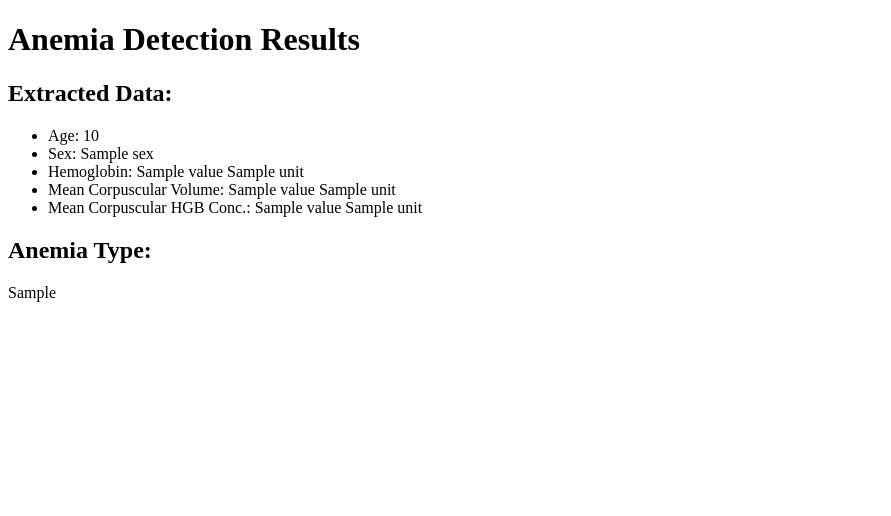
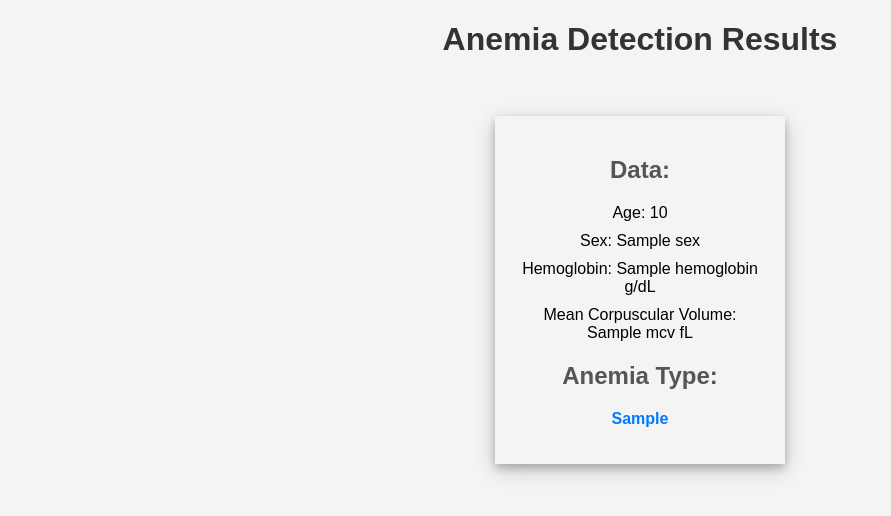
Before and after one commit to archanarajeshwar/anemia_diet_recommender, a Flask app: template extract_data/templates/result.html in a window 1280 px wide. Shown: the top 516 px of the page, without its empty margins (0-891 px from the left). Run offline with Flask 3, Linux system fonts and the light colour scheme; the template is opened without the code that fills it: most values are stand-ins (such as "Sample title", 1, 10 or a date in 2020).

Commit message:
new update

```diff
--- a/extract_data/app.py
+++ b/extract_data/app.py
@@ -4,53 +4,53 @@ import pdfplumber
 import re
 
 app = Flask(__name__)
-app.secret_key = "secret"  # Secret key for flash messages
 
-def extract_data_from_pdf(pdf_file):
-    # Define regular expressions for pattern matching
-    age_sex_pattern = r"Age : (\d+) Yrs Sex : (\w+)"
-    hemoglobin_pattern = r"H[ae]moglobin (\d+\.\d+)"
-    mcv_pattern = r"(MCV|M\.C\.V|Mean\sCorpuscular\sVolume) (\d+\.\d+)"
-    mean_corp_hgb_conc_pattern = r"Mean Corpuscular HGB Conc\. (\d+\.\d+)"
+def extract_value(text, keyword):
+    pattern = re.compile(r'{}[\s:]+(.+?)(?:\n|$)'.format(keyword), re.IGNORECASE)
+    match = re.search(pattern, text)
+    if match:
+        return match.group(1).strip()
+    return None
 
-    # Initialize dictionary to store extracted data
-    extracted_data = {}
+def extract_information(pdf_file_path):
+    extracted_data = []
 
-    # Open the PDF file
-    with pdfplumber.open(pdf_file) as pdf:
-        # Extract text from each page
+    with pdfplumber.open(pdf_file_path) as pdf:
         for page in pdf.pages:
             text = page.extract_text()
 
-            # Extract fields using regular expressions
-            age_sex_match = re.search(age_sex_pattern, text)
-            hemoglobin_match = re.search(hemoglobin_pattern, text)
-            mcv_match = re.search(mcv_pattern, text)
-            mean_corp_hgb_conc_match = re.search(mean_corp_hgb_conc_pattern, text)
+            # Example: searching for specific keywords or patterns
+            hemoglobin = extract_value(text, "HEMOGLOBIN")[:4]
+            sex = extract_value(text, "Sex")
+            age = extract_value(text, "Age")[:2]
+            mcv = extract_value(text, "Mean Corpuscular Volume")[:4]
 
-            # Store extracted fields in the dictionary
-            if age_sex_match:
-                extracted_data["Age"] = age_sex_match.group(1)
-                extracted_data["Sex"] = age_sex_match.group(2)
-
-            if hemoglobin_match:
-                extracted_data["Hemoglobin"] = hemoglobin_match.group(1)
-
-            if mcv_match:
-                extracted_data["Mean Corpuscular Volume"] = mcv_match.group(2)
-
-            if mean_corp_hgb_conc_match:
-                extracted_data["Mean Corpuscular HGB Conc."] = mean_corp_hgb_conc_match.group(1)
+            # Append extracted data to list
+            extracted_data.append({
+                "Hemoglobin": hemoglobin,
+                "Sex": sex,
+                "Age": age,
+                "MCV": mcv,
+            })
 
     return extracted_data
 
+
+
 def identify_anemia_type(mcv_value):
+    if mcv_value is None:
+        return "Data not available"
+    mcv_value = float(mcv_value)
     if mcv_value < 80:
         return "Microcytic Anemia"
     elif 80 <= mcv_value <= 100:
         return "Normocytic Anemia"
     else:
         return "Macrocytic Anemia"
+
+
+
+
 
 @app.route("/", methods=["GET", "POST"])
 def upload_file():
@@ -72,19 +72,13 @@ def upload_file():
             file_path = os.path.join("uploads", filename)
 
             # Extract data from PDF
-            extracted_data = extract_data_from_pdf(file_path)
+            extracted_data = extract_information(file_path)
 
-            # Extract MCV value
-            mcv_value = float(extracted_data.get("Mean Corpuscular Volume", "0"))
+            # Extract MCV value from the first entry
+            mcv_value = extracted_data[0].get("MCV")
 
             # Identify anemia type
             anemia_type = identify_anemia_type(mcv_value)
-
-            # Save extracted data or use for further processing
-            # For now, just print the extracted data and anemia type
-            print("Extracted Data:")
-            print(extracted_data)
-            print("Anemia Type:", anemia_type)
 
             # Render the template with extracted data and anemia type
             return render_template("result.html", extracted_data=extracted_data, anemia_type=anemia_type)
--- a/extract_data/static/upload.css
+++ b/extract_data/static/upload.css
@@ -1,48 +1,53 @@
 body {
     font-family: Arial, sans-serif;
+    background-color: #f4f4f4;
     margin: 0;
     padding: 0;
-    display: flex;
-    justify-content: center;
-    align-items: center;
-    height: 100vh;
-    background-color: #f4f4f4;
 }
 
-h1 {
+.container{
     text-align: center;
-    margin-bottom: 20px;
+    width: 250px;
+    box-shadow: 0 4px 8px 0 rgba(0, 0, 0, 0.2), 0 6px 20px 0 rgba(0, 0, 0, 0.19);
+    text-align: center;
+    padding: 10px;
 }
 
-form {
-    width: 300px;
-    border: 2px solid #ccc;
-    padding: 20px;
-    border-radius: 10px;
-    background-color: #fff;
-    box-shadow: 0 0 10px rgba(0, 0, 0, 0.1);
+.heading {
+    text-align: center;
+    color: #333;
 }
 
-input[type="file"] {
-    margin-bottom: 10px;
-    width: calc(100% - 20px); /* Adjusted width to accommodate padding */
+ul {
+    list-style-type: none;
+    padding: 0;
 }
 
-button[type="submit"] {
-    background-color: #4caf50;
-    color: white;
-    border: none;
-    padding: 10px 20px;
-    text-align: center;
-    text-decoration: none;
-    display: inline-block;
-    font-size: 16px;
-    border-radius: 5px;
-    cursor: pointer;
-    transition: background-color 0.3s ease;
-    width: 100%;
+li {
+    margin-bottom: 10px;
 }
 
-button[type="submit"]:hover {
-    background-color: #45a049;
+h2 {
+    color: #555;
 }
+
+p {
+    color: #007bff;
+    font-weight: bold;
+}
+
+.container {
+    max-width: 800px;
+    margin: auto;
+    padding: 20px;
+}
+
+/* Styling for links */
+a {
+    color: #007bff;
+    text-decoration: none;
+}
+
+a:hover {
+    text-decoration: underline;
+}
--- a/extract_data/templates/result.html
+++ b/extract_data/templates/result.html
@@ -4,20 +4,24 @@
     <meta charset="UTF-8">
     <meta name="viewport" content="width=device-width, initial-scale=1.0">
     <title>Anemia Detection Results</title>
+    <link rel="stylesheet" href="static/upload.css">
+
 </head>
 <body>
-    <h1>Anemia Detection Results</h1>
-
-    <h2>Extracted Data:</h2>
-    <ul>
-        <li>Age: {{ extracted_data.Age }}</li>
-        <li>Sex: {{ extracted_data.Sex }}</li>
-        <li>Hemoglobin: {{ extracted_data.Hemoglobin.value }} {{ extracted_data.Hemoglobin.unit }}</li>
-        <li>Mean Corpuscular Volume: {{ extracted_data['Mean Corpuscular Volume'].value }} {{ extracted_data['Mean Corpuscular Volume'].unit }}</li>
-        <li>Mean Corpuscular HGB Conc.: {{ extracted_data['Mean Corpuscular HGB Conc.'].value }} {{ extracted_data['Mean Corpuscular HGB Conc.'].unit }}</li>
-    </ul>
-
-    <h2>Anemia Type:</h2>
-    <p>{{ anemia_type }}</p>
+    <h1 class='heading'>Anemia Detection Results</h1>
+    <br></br>
+    <div class="container">
+        <h2>Data:</h2>
+        <ul>
+            {% for data in extracted_data %}
+                <li>Age: {{ data.Age }}</li>
+                <li>Sex: {{ data.Sex }}</li>
+                <li>Hemoglobin: {{ data.Hemoglobin }} g/dL</li>
+                <li>Mean Corpuscular Volume: {{ data.MCV }} fL</li>
+            {% endfor %}
+        </ul>
+        <h2>Anemia Type:</h2>
+        <p>{{ anemia_type }}</p>
+    </div>
 </body>
 </html>
--- a/extract_data/templates/upload.html
+++ b/extract_data/templates/upload.html
@@ -9,7 +9,7 @@
     <h1>Upload CBC Report</h1>
     <form method="POST" enctype="multipart/form-data">
         <input type="file" name="file">
-        <button type="submit">Upload</button>
+        <button type="submit">Submit</button>
     </form>
 </body>
 </html>
```
Also changed, not shown: 1 other file.
